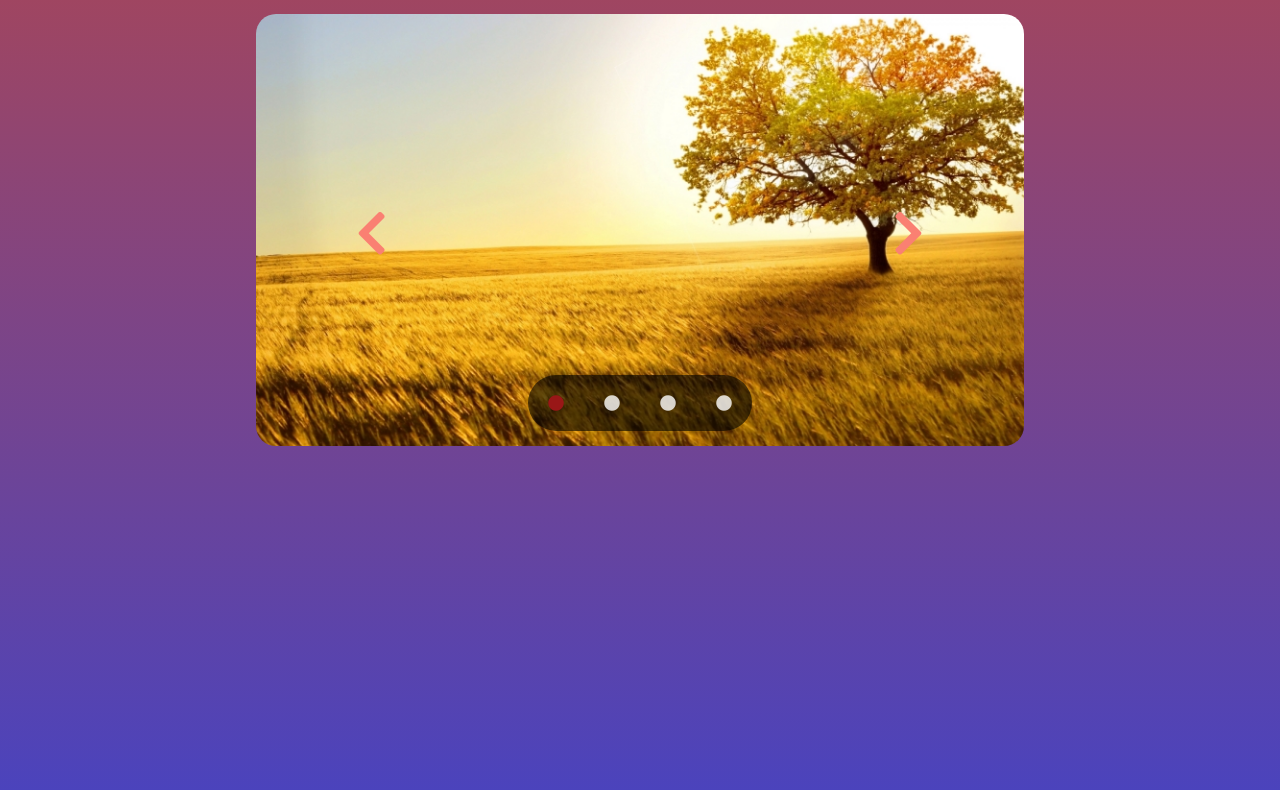
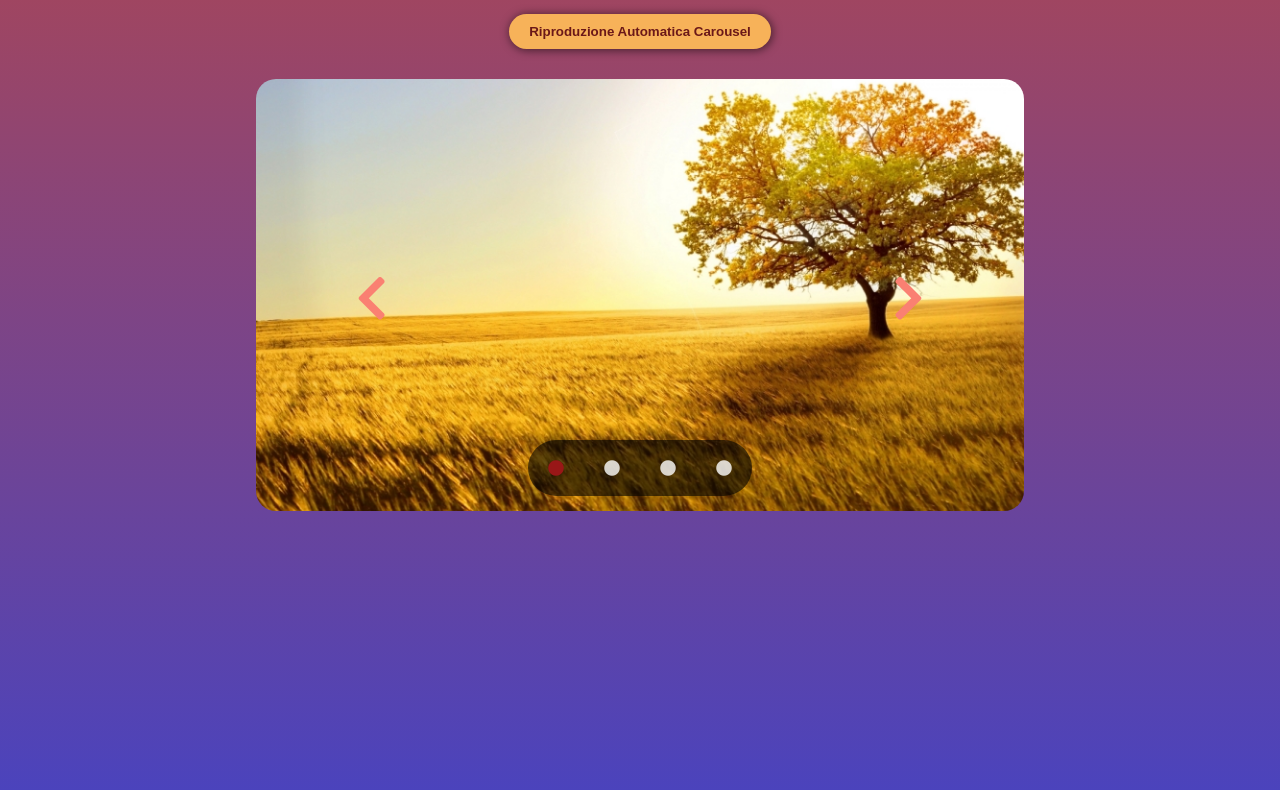
Before and after one commit to Enpas/vue-slider, a plain HTML site: page index.html in a window 1280 px wide. Shown: the part 234-1024 px from the top of the page. Drawn offline with nearby package versions, Linux system fonts and the light colour scheme.

Commit message:
bonus fatto

```diff
--- a/css/style.css
+++ b/css/style.css
@@ -26,6 +26,26 @@ body {
 .slide-wrapper h1 {
   font-size: 50px;
   margin-bottom: 30px;
+}
+
+.slide-wrapper .btn {
+  cursor: pointer;
+  font-weight: bold;
+  padding: 10px 20px;
+  margin-bottom: 30px;
+  border: 0;
+  border-radius: 999px;
+  box-shadow: 1px 1px 8px 1px rgba(0, 0, 0, 0.5);
+  background-color: rgb(247, 178, 89);
+  color:rgb(107, 24, 24);
+}
+
+.slide-wrapper .btn:hover {
+  transform: scale(1.1);
+}
+
+.slide-wrapper .btn:active {
+  background-color: rgba(192, 189, 178, 0.6);
 }
 
 /* IMG SET */
--- a/index.html
+++ b/index.html
@@ -19,6 +19,7 @@
     <div class="slide-wrapper">
 
       <h1>Carousel Paesaggi</h1>
+      <button class="btn" @click="carouselAuto">Riproduzione Automatica Carousel</button>
 
       <!-- img-carousel -->
       <div class="img-carousel">
--- a/js/script.js
+++ b/js/script.js
@@ -28,6 +28,10 @@ const app = new Vue({
       if (this.contatoreImg === this.ricercaImg.length) {
         this.contatoreImg = 0;
       }
+    },
+
+    carouselAuto() {
+      setInterval(this.nextImg, 3000);
     }
 
   }
```
